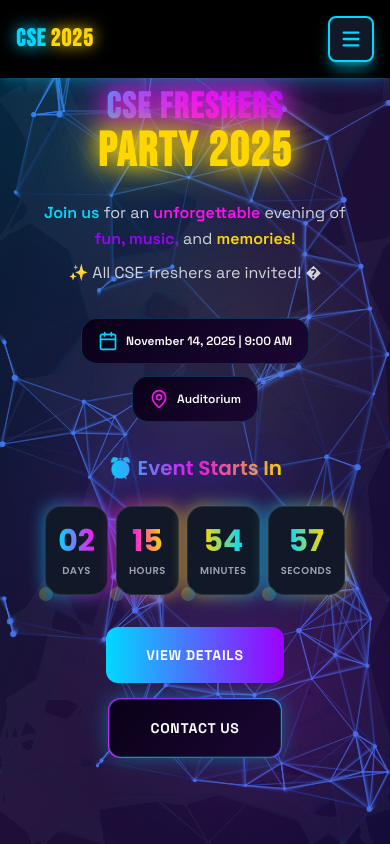
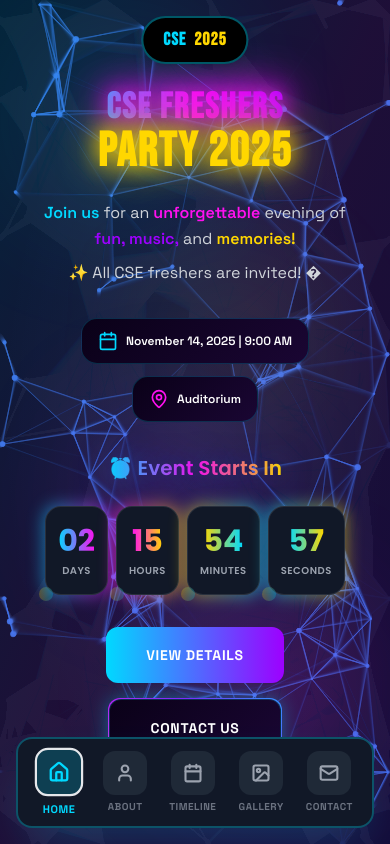
Before and after one commit to ItsVikasA/Freshers, a Next.js app: page / in a window 390 px wide. Shown: the top 844 px of the page. Built offline with nearby package versions, Linux system fonts and the light colour scheme.

Commit message:
INNOVATIVE NAVBAR: Desktop top bar + Mobile bottom floating navigation with icons

```diff
--- a/src/components/Navbar.tsx
+++ b/src/components/Navbar.tsx
@@ -2,36 +2,65 @@
 
 import { useState } from 'react'
 import { Link as ScrollLink } from 'react-scroll'
-import { Menu, X } from 'lucide-react'
+import { Home, Calendar, Image, Mail, User } from 'lucide-react'
 
 const Navbar = () => {
-  const [isOpen, setIsOpen] = useState(false)
+  const [active, setActive] = useState('hero')
 
   const navItems = [
-    { name: 'Home', to: 'hero' },
-    { name: 'About', to: 'about' },
-    { name: 'Timeline', to: 'timeline' },
-    { name: 'Gallery', to: 'gallery' },
-    { name: 'Contact', to: 'contact' },
+    { name: 'Home', to: 'hero', icon: Home, color: 'neon-blue' },
+    { name: 'About', to: 'about', icon: User, color: 'neon-pink' },
+    { name: 'Timeline', to: 'timeline', icon: Calendar, color: 'neon-purple' },
+    { name: 'Gallery', to: 'gallery', icon: Image, color: 'neon-yellow' },
+    { name: 'Contact', to: 'contact', icon: Mail, color: 'neon-blue' },
   ]
 
   return (
-    <nav className="fixed top-0 left-0 right-0 z-50 bg-black shadow-lg shadow-neon-blue/20">
-      <div className="px-4 py-4">
-        <div className="flex items-center justify-between">
-          {/* Logo - Enhanced for mobile */}
-          <div className="flex items-center gap-2">
-            <div className="text-2xl md:text-3xl font-bold font-bebas tracking-wider flex items-baseline">
-              <span className="text-neon-blue drop-shadow-[0_0_8px_rgba(0,217,255,1)]">CSE</span>
-              <span className="text-neon-yellow drop-shadow-[0_0_8px_rgba(255,215,0,1)] ml-1">2025</span>
+    <>
+      {/* Desktop Top Navbar */}
+      <nav className="hidden md:block fixed top-0 left-0 right-0 z-50 bg-black/95 border-b border-neon-blue/30">
+        <div className="container mx-auto px-6 py-4">
+          <div className="flex items-center justify-between">
+            {/* Logo */}
+            <div className="text-3xl font-bold font-bebas tracking-wider">
+              <span className="text-neon-blue">CSE</span>
+              <span className="text-neon-yellow ml-2">FRESHERS</span>
+              <span className="text-neon-pink ml-2">2025</span>
             </div>
-            {/* Separator for desktop */}
-            <div className="hidden md:block w-px h-8 bg-neon-blue/30 ml-4"></div>
+
+            {/* Desktop Navigation */}
+            <div className="flex items-center gap-8">
+              {navItems.map((item) => {
+                const Icon = item.icon
+                return (
+                  <ScrollLink
+                    key={item.name}
+                    to={item.to}
+                    spy={true}
+                    smooth={true}
+                    offset={-100}
+                    duration={500}
+                    onSetActive={() => setActive(item.to)}
+                    className={`flex items-center gap-2 cursor-pointer font-space text-sm font-semibold uppercase tracking-wider transition-all group ${
+                      active === item.to ? `text-${item.color}` : 'text-gray-400 hover:text-white'
+                    }`}
+                  >
+                    <Icon size={18} />
+                    {item.name}
+                  </ScrollLink>
+                )
+              })}
+            </div>
           </div>
+        </div>
+      </nav>
 
-          {/* Desktop Navigation */}
-          <div className="hidden md:flex items-center gap-6">
-            {navItems.map((item) => (
+      {/* Mobile Bottom Navigation (Floating) */}
+      <nav className="md:hidden fixed bottom-4 left-4 right-4 z-50 bg-gray-900 rounded-2xl border-2 border-neon-blue/30 shadow-2xl shadow-neon-blue/20">
+        <div className="flex items-center justify-around py-3 px-2">
+          {navItems.map((item) => {
+            const Icon = item.icon
+            return (
               <ScrollLink
                 key={item.name}
                 to={item.to}
@@ -39,49 +68,43 @@ const Navbar = () => {
                 smooth={true}
                 offset={-80}
                 duration={500}
-                className="text-white hover:text-neon-blue transition-colors cursor-pointer font-space text-sm font-semibold uppercase tracking-wider relative group"
-                activeClass="text-neon-blue"
+                onSetActive={() => setActive(item.to)}
+                className="cursor-pointer group"
               >
-                {item.name}
-                <span className="absolute -bottom-1 left-0 w-0 h-0.5 bg-neon-blue group-hover:w-full transition-all duration-300"></span>
+                <div className={`flex flex-col items-center gap-1 transition-all ${
+                  active === item.to ? 'scale-110' : 'scale-100'
+                }`}>
+                  <div className={`p-2.5 rounded-xl transition-all ${
+                    active === item.to
+                      ? `bg-${item.color}/20 border-2 border-${item.color}`
+                      : 'bg-gray-800 border-2 border-transparent group-hover:border-gray-600'
+                  }`}>
+                    <Icon
+                      size={20}
+                      className={active === item.to ? `text-${item.color}` : 'text-gray-400 group-hover:text-white'}
+                      strokeWidth={2.5}
+                    />
+                  </div>
+                  <span className={`text-[10px] font-space font-bold uppercase tracking-wider ${
+                    active === item.to ? `text-${item.color}` : 'text-gray-500'
+                  }`}>
+                    {item.name}
+                  </span>
+                </div>
               </ScrollLink>
-            ))}
-          </div>
+            )
+          })}
+        </div>
+      </nav>
 
-          {/* Mobile Menu Button - Enhanced visibility */}
-          <button
-            className="md:hidden text-neon-blue p-2.5 rounded-lg bg-gray-900 border-2 border-neon-blue shadow-lg shadow-neon-blue/50 hover:bg-gray-800 transition-all"
-            onClick={() => setIsOpen(!isOpen)}
-            aria-label="Toggle menu"
-          >
-            {isOpen ? <X size={22} strokeWidth={2.5} /> : <Menu size={22} strokeWidth={2.5} />}
-          </button>
+      {/* Mobile Top Brand Badge */}
+      <div className="md:hidden fixed top-4 left-1/2 -translate-x-1/2 z-50 bg-black rounded-full px-5 py-2 border-2 border-neon-blue/40 shadow-lg">
+        <div className="text-lg font-bold font-bebas tracking-wider flex items-center gap-2">
+          <span className="text-neon-blue">CSE</span>
+          <span className="text-neon-yellow">2025</span>
         </div>
-
-        {/* Mobile Navigation - Dropdown */}
-        {isOpen && (
-          <div className="md:hidden mt-4 bg-gray-900 rounded-lg border-2 border-neon-blue/30 overflow-hidden">
-            {navItems.map((item, index) => (
-              <ScrollLink
-                key={item.name}
-                to={item.to}
-                spy={true}
-                smooth={true}
-                offset={-80}
-                duration={500}
-                className={`block text-white hover:text-neon-blue hover:bg-gray-800 transition-all cursor-pointer font-space text-sm font-semibold uppercase tracking-wider py-4 px-5 ${
-                  index !== navItems.length - 1 ? 'border-b border-gray-800' : ''
-                }`}
-                activeClass="text-neon-blue bg-gray-800 border-l-4 border-neon-blue"
-                onClick={() => setIsOpen(false)}
-              >
-                {item.name}
-              </ScrollLink>
-            ))}
-          </div>
-        )}
       </div>
-    </nav>
+    </>
   )
 }
 
```
